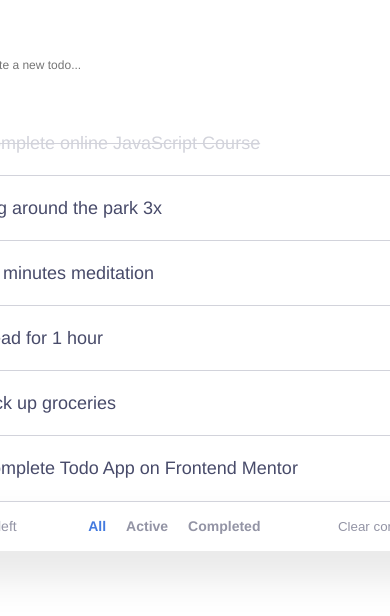
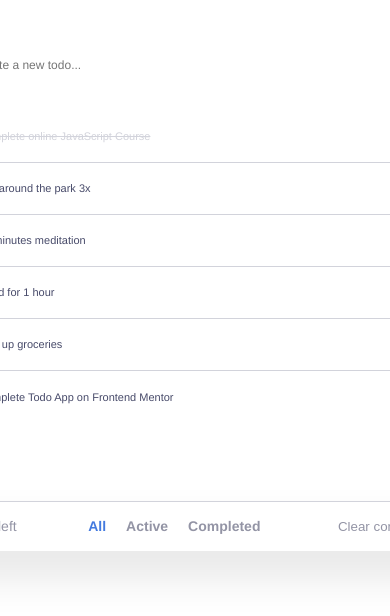
Before and after one commit to adamhm/todo-app, a React (Vite) app: page / in a window 390 px wide. Shown: the part 102-718 px from the top of the page. Built offline with nearby package versions, Linux system fonts and the light colour scheme.

Commit message:
add mobile view to the TodoElement component

```diff
--- a/src/components/TodoElement/TodoElement.module.scss
+++ b/src/components/TodoElement/TodoElement.module.scss
@@ -50,3 +50,21 @@
         color: getThemedValue(dark, TodoElement, text-completed);
     }
 }
+
+@media screen and (max-width: 768px) {
+    .TodoElement {
+        flex: 0 0 52px;
+        font-size: 11px;
+        line-height: 11px;
+
+        button {
+            width: 24px;
+            height: 24px;
+            opacity: 1;
+
+            img {
+                height: 12px;
+            }
+        }
+    }
+}
```
